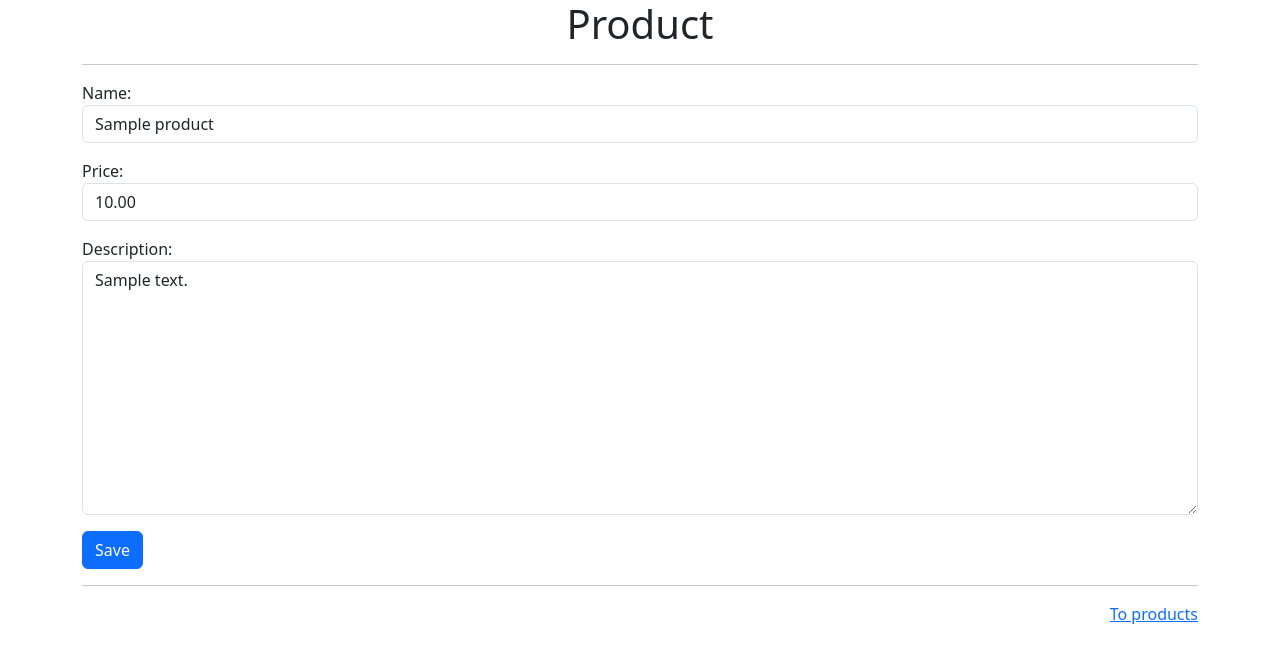
After one commit to ilya-devel/django-homeworks, a Django app: page /1/ in a window 1280 px wide. The commit adds this page. Shown: the top 663 px of the page. Run offline with Django 4.2, Linux system fonts and the light colour scheme; tables that the repository leaves empty hold one stand-in row (values such as "Sample post").

Commit message:
first task completed

```diff
--- a/homework_4/homework_4/urls.py
+++ b/homework_4/homework_4/urls.py
@@ -15,8 +15,9 @@ Including another URLconf
     2. Add a URL to urlpatterns:  path('blog/', include('blog.urls'))
 """
 from django.contrib import admin
-from django.urls import path
+from django.urls import path, include
 
 urlpatterns = [
     path('admin/', admin.site.urls),
+    path('', include('shop.urls'))
 ]
--- /dev/null
+++ b/homework_4/shop/forms.py
@@ -0,0 +1,13 @@
+from django import forms
+from shop import models
+
+
+class ProductForm(forms.ModelForm):
+    class Meta:
+        model = models.Product
+        fields = ['name', 'price', 'description']
+        widgets ={
+            'name': forms.TextInput(attrs={'class':'form-control'}),
+            'price': forms.NumberInput(attrs={'class':'form-control'}),
+            'description': forms.Textarea(attrs={'class':'form-control'})
+        }
--- a/homework_4/shop/models.py
+++ b/homework_4/shop/models.py
@@ -23,7 +23,7 @@ class Customer(models.Model):
 
 class Product(models.Model):
     name = models.CharField(max_length=100)
-    description = models.TextField()
+    description = models.TextField(blank=True)
     price = models.DecimalField(max_digits=8, decimal_places=2)
     count = models.IntegerField()
     add_data = models.DateTimeField(auto_now_add=True)
--- /dev/null
+++ b/homework_4/shop/templates/shop/product_info.html
@@ -0,0 +1,18 @@
+{% extends "base/base.html" %}
+
+{% block content %}
+    <p class="h1 text-center">Product</p>
+    <hr>
+        <form action="" method="post">
+            {% csrf_token %}
+            {{ form.as_p }}
+            <button
+                type="submit"
+                class="btn btn-primary"
+            >
+                Save
+            </button>
+        </form>
+    <hr>
+    <p class="text-end"><a href="{% url 'products' %}">To products</a></p>
+{% endblock content %}
--- a/homework_4/shop/urls.py
+++ b/homework_4/shop/urls.py
@@ -3,6 +3,6 @@ from . import views
 
 
 urlpatterns = [
-    path('', views.TemplCustomers.as_view(), name='customer'),
-    path('<int:customer_id>/', views.TemplateInfoAboutOrders.as_view(), name='customer_orders'),
+    path('', views.TemplateProducts.as_view(), name='products'),
+    path('<int:product_id>/', views.TemplateInfoAboutProduct.as_view(), name='product_info'),
 ]
--- a/homework_4/shop/views.py
+++ b/homework_4/shop/views.py
@@ -1,47 +1,40 @@
 from typing import Any
-from django.shortcuts import render, get_object_or_404
+from django import http
+from django.shortcuts import get_object_or_404, HttpResponse, redirect, reverse
 from django.views.generic import TemplateView
 from shop.models import Customer, Product, Order
-from django.utils import timezone
-from datetime import timedelta
-
-timedelta()
-
-def week():
-    return timezone.now() - timedelta(days=7)
-
-def month():
-    return timezone.now() - timedelta(days=30)
-
-def year():
-    return timezone.now() - timedelta(days=365)
-
-def get_tuple_products(query_set: Order):
-    lst = []
-    for order in query_set:
-        for product in order.products.all():
-            lst.append(product.name)
-    return set(lst)
+from django.http import HttpRequest
+from shop.forms import ProductForm
 
 
-class TemplCustomers(TemplateView):
-    template_name = 'shop/users.html'
+class TemplateProducts(TemplateView):
+    template_name = 'shop/products.html'
 
     def get_context_data(self, **kwargs: Any) -> dict[str, Any]:
         context = super().get_context_data(**kwargs)
-        context['customers'] = Customer.objects.all()
+        context['products'] = Product.objects.order_by('name')
         return context
 
 
-class TemplateInfoAboutOrders(TemplateView):
-    template_name = 'shop/products_of_customer.html'
+class TemplateInfoAboutProduct(TemplateView):
+    template_name = 'shop/product_info.html'
 
     def get_context_data(self, **kwargs: Any) -> dict[str, Any]:
         context = super().get_context_data(**kwargs)
-        orders = Order.objects.filter(customer=context['customer_id'], create_date__gte=month())
-        context['day7'] = get_tuple_products(Order.objects.filter(customer=context['customer_id'], create_date__gte=week()))
-        context['day30'] = get_tuple_products(Order.objects.filter(customer=context['customer_id'], create_date__gte=month()))
-        context['day365'] = get_tuple_products(Order.objects.filter(customer=context['customer_id'], create_date__gte=year()))
-        context['orders'] = orders
+        product = get_object_or_404(Product, pk=context['product_id'])
+        form = ProductForm(instance=product)
+        context['form'] = form
+        return context
 
-        return context
+    def post(self, request: HttpRequest, *args: Any, **kwargs: Any) -> HttpResponse:
+        context = self.get_context_data(**kwargs)
+        form = ProductForm(request.POST)
+        if form.is_valid():
+            product = get_object_or_404(Product, pk=context['product_id'])
+            product.name = form.cleaned_data['name']
+            product.price = form.cleaned_data['price']
+            product.description = form.cleaned_data['description']
+            product.save()
+            context['message'] = f'{product.name} updated'
+            return self.render_to_response(context)
+        return self.render_to_response(context)
--- a/homework_4/templates/base/base.html
+++ b/homework_4/templates/base/base.html
@@ -21,7 +21,22 @@
   </header>
   <main>
     <div class="container-sm">
-        {% block content %}{% endblock content %}
+      {% if message %}
+        <div
+          class="alert alert-success alert-dismissible fade show"
+          role="alert"
+          style="position: sticky; top: 0"
+        >
+          <button
+            type="button"
+            class="btn-close"
+            data-bs-dismiss="alert"
+            aria-label="Close"
+          ></button>
+          {{ message }}
+        </div>
+      {% endif %}
+      {% block content %}{% endblock content %}
     </div>
   </main>
   <footer>
```
Also changed, not shown: homework_4/shop/templates/shop/products.html (added, +30 -0 lines), homework_4/shop/templates/shop/products_of_customer.html (deleted, +0 -22 lines), homework_4/shop/templates/shop/users.html (deleted, +0 -30 lines), homework_4/shop/migrations/0005_alter_product_description.py (added).
